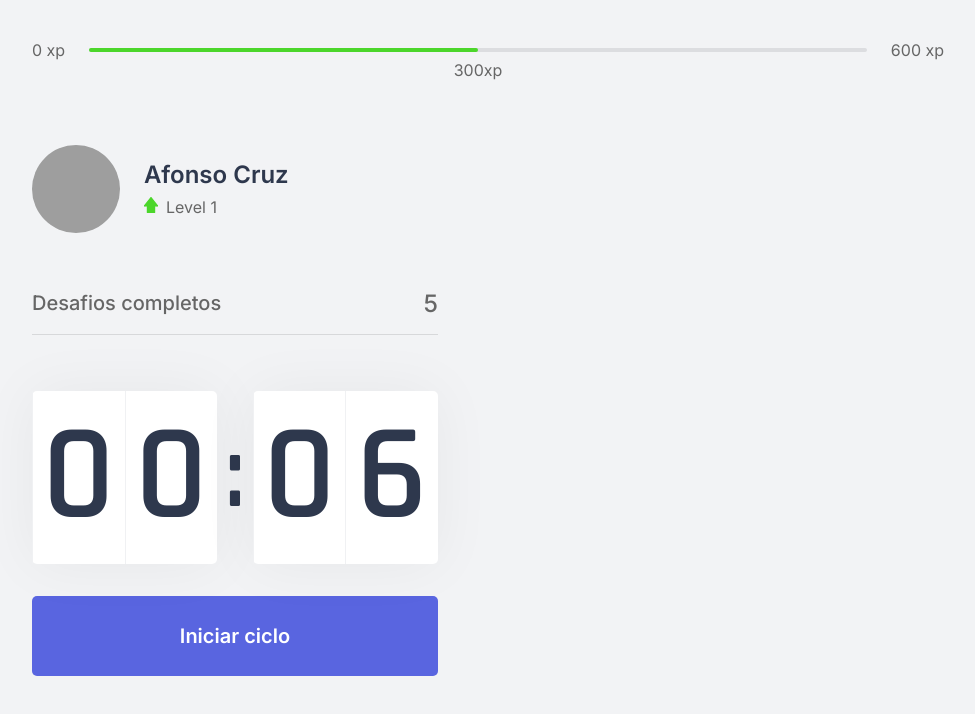
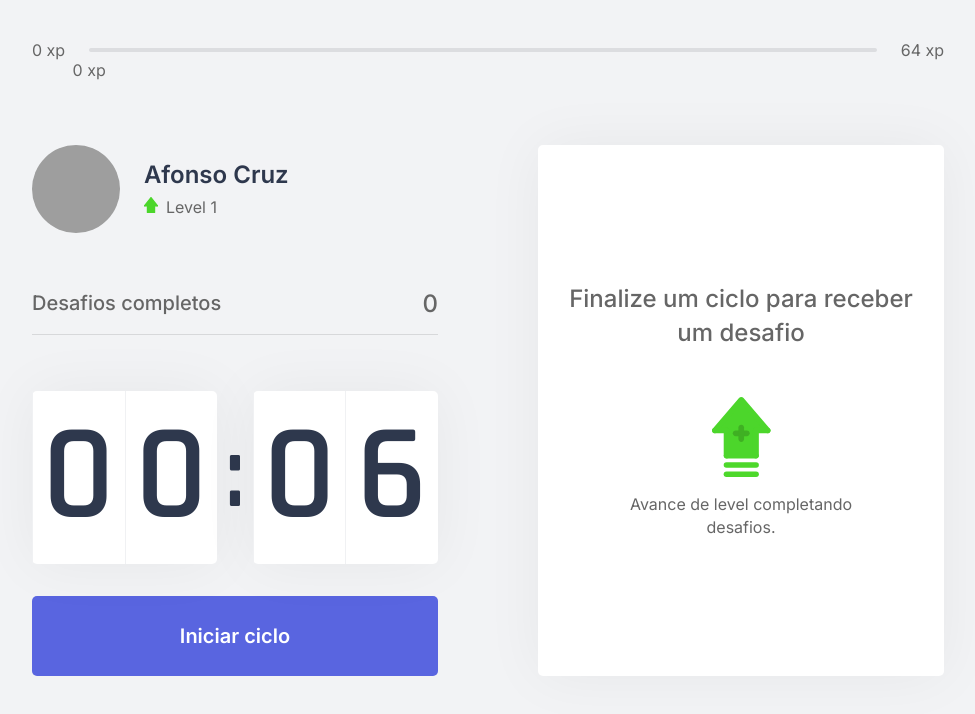
Before and after one commit to afonsocruz/moveit-nextjs, a Next.js app: page / in a window 1280 px wide. Shown: the top 714 px of the page, without its empty margins (152-1127 px from the left). Built offline with nearby package versions, Linux system fonts and the light colour scheme; grey boxes are pictures that could not be loaded.

Commit message:
feat: added almost all functionalities

```diff
--- /dev/null
+++ b/challenges.json
@@ -0,0 +1,62 @@
+[
+  {
+    "type": "body",
+    "description": "Estique um de seus braços com a palma da mão virada para frente e puxe os dedos para cima por 10 segundos por mão.",
+    "amount": 80
+  },
+  {
+    "type": "body",
+    "description": "Estique seu braço contra o peito e puxe-o utilizando o outro braço por 10 segundos por braço.",
+    "amount": 60
+  },
+  {
+    "type": "body",
+    "description": "Puxe seu pescoço com a ajuda da mão para a direita e para a esquerda, permanecendo na posição por alguns segundos.",
+    "amount": 70
+  },
+  {
+    "type": "body",
+    "description": "Com as duas mãos na parte de trás da cabeça, leve-a para baixo, alongando a parte de trás da região.",
+    "amount": 60
+  },
+  {
+    "type": "body",
+    "description": "Cruze as pernas e desça com as mãos esticadas em direção ao chão. Repita o movimento com a outra perna na frente.",
+    "amount": 100
+  },
+  {
+    "type": "body",
+    "description": "Sentado, abra as pernas e tente encostar as palmas das mãos no chão, repita 3 vezes por 5 segundos.",
+    "amount": 80
+  },
+  {
+    "type": "body",
+    "description": "Puxe o joelho de encontro ao peito e segure, troque de perna após 10 segundos.",
+    "amount": 50
+  },
+  {
+    "type": "body",
+    "description": "Sentado, cruze uma perna e incline seu tronco à frente, troque de perna após 10 segundos.",
+    "amount": 80
+  },
+  {
+    "type": "eye",
+    "description": "Sentado, feche os olhos e cubra-os com as palmas da mão durante 2 minutos, depois abra normalmente.",
+    "amount": 90
+  },
+  {
+    "type": "eye",
+    "description": "Em algum ambiente aberto, olhe o mais longe que puder em quatro direções por 3s, mexa apenas os olhos. Repita 3 vezes.",
+    "amount": 140
+  },
+  {
+    "type": "eye",
+    "description": "Usando os polegares, massage a área abaixo das sobrancelhas em movimentos circulares por 15 segundos.",
+    "amount": 70
+  },
+  {
+    "type": "body",
+    "description": "Em pé, gire a cintura o máximo que puder para a esquerda, segure por cinco segundos. Repita para a direita.",
+    "amount": 90
+  }
+]
--- /dev/null
+++ b/src/components/ChallengeBox.tsx
@@ -0,0 +1,53 @@
+import { useContext } from 'react';
+import { ChallengesContext } from '../contexts/ChallengesContext';
+import styles from '../styles/components/ChallengeBox.module.css';
+
+const ChallengeBox: React.FC = () => {
+    const { activeChallenge, resetChallenge } = useContext(ChallengesContext);
+
+    return (
+        <div className={styles.challengeBoxContainer}>
+            {activeChallenge ? (
+                <div className={styles.challengeActive}>
+                    <header>Ganhe {activeChallenge.amount} xp</header>
+
+                    <main>
+                        <img src={`icons/${activeChallenge.type}.svg`} alt="" />
+                        <strong>Novo desafio</strong>
+                        <p>{activeChallenge.description}</p>
+                    </main>
+
+                    <footer>
+                        <button
+                            type="button"
+                            className={styles.challengeFailedButton}
+                            onClick={resetChallenge}
+                        >
+                            Falhei
+                        </button>
+
+                        <button
+                            type="button"
+                            className={styles.challengeSucceededButton}
+                        >
+                            Completei
+                        </button>
+                    </footer>
+                </div>
+            ) : (
+                    <div className={styles.challengeNotActive}>
+                        <strong>
+                            Finalize um ciclo para receber um desafio
+                </strong>
+                        <p>
+                            <img src="icons/level-up.svg" alt="Level up" />
+                    Avance de level completando desafios.
+                    </p>
+                    </div>
+                )
+            }
+        </div >
+    )
+}
+
+export default ChallengeBox;
--- a/src/components/CompletedChallenges.tsx
+++ b/src/components/CompletedChallenges.tsx
@@ -1,10 +1,14 @@
+import { useContext } from 'react';
+import { ChallengesContext } from '../contexts/ChallengesContext';
 import styles from '../styles/components/CompletedChallenges.module.css';
 
 const CompletedChallenges: React.FC = () => {
+    const { challengesCompleted } = useContext(ChallengesContext);
+
     return (
         <div className={styles.completedChallengesContainer}>
             <span>Desafios completos</span>
-            <span>5</span>
+            <span>{challengesCompleted}</span>
         </div>
     )
 }
--- a/src/components/Countdown.tsx
+++ b/src/components/Countdown.tsx
@@ -1,9 +1,12 @@
-import { useState, useEffect } from 'react';
+import { useState, useEffect, useContext } from 'react';
+import { ChallengesContext } from '../contexts/ChallengesContext';
 import styles from '../styles/components/Countdown.module.css';
 
 let countdownTimeout: NodeJS.Timeout;
 
 const Countdown: React.FC = () => {
+    const { startNewChallenge } = useContext(ChallengesContext);
+
     const [time, setTime] = useState(0.1 * 60);
     const [isActive, setIsActive] = useState(false);
     const [hasFinished, setHasFinished] = useState(false);
@@ -32,9 +35,9 @@
                 setTime(time - 1);
             }, 1000)
         } else if (isActive && time === 0) {
-            console.log('finalizou');
             setHasFinished(true);
             setIsActive(false);
+            startNewChallenge();
         }
     }, [isActive, time]);
 
--- a/src/components/ExperienceBar.tsx
+++ b/src/components/ExperienceBar.tsx
@@ -1,14 +1,21 @@
+import { useContext } from 'react';
+
+import { ChallengesContext } from '../contexts/ChallengesContext';
 import styles from '../styles/components/ExperienceBar.module.css';
 
 const ExperienceBar: React.FC = () => {
+    const { currentExperience, experienceToNextLevel } = useContext(ChallengesContext);
+
+    const percentToNextLevel = Math.round(currentExperience * 100) / experienceToNextLevel;
+
     return (
         <header className={styles.experienceBar}>
             <span>0 xp</span>
             <div>
-                <div className={styles.progress} style={{ width: '50%' }} />
-                <span className={styles.currentExperience} style={{ left: '50%' }}>300xp</span>
+                <div className={styles.progress} style={{ width: `${percentToNextLevel}%` }} />
+                <span className={styles.currentExperience} style={{ left: `${percentToNextLevel}%` }}>{currentExperience} xp</span>
             </div>
-            <span>600 xp</span>
+            <span>{experienceToNextLevel} xp</span>
         </header>
     );
 }
--- /dev/null
+++ b/src/contexts/ChallengesContext.tsx
@@ -0,0 +1,67 @@
+import { createContext, useState, ReactNode } from 'react';
+import challenges from '../../challenges.json';
+
+interface Challenge {
+    type: string;
+    description: string;
+    amount: number;
+}
+
+interface ChallengesContextData {
+    level: number;
+    currentExperience: number;
+    challengesCompleted: number;
+    experienceToNextLevel: number;
+    activeChallenge: Challenge;
+    levelUp: () => void;
+    startNewChallenge: () => void;
+    resetChallenge: () => void;
+}
+
+interface ChallengesProviderProps {
+    children: ReactNode;
+}
+
+export const ChallengesContext = createContext({} as ChallengesContextData);
+
+export const ChallengesProvider = ({ children }: ChallengesProviderProps) => {
+    const [level, setLevel] = useState(1);
+    const [currentExperience, setCurrentExperience] = useState(0);
+    const [challengesCompleted, setChallengesCompleted] = useState(0);
+
+    const [activeChallenge, setActiveChallenge] = useState(null);
+
+    const experienceToNextLevel = Math.pow((level + 1) * 4, 2);
+
+    const levelUp = () => {
+        setLevel(level + 1);
+    };
+
+    const startNewChallenge = () => {
+        const randomChallengeIndex = Math.floor(Math.random() * challenges.length);
+        const challenge = challenges[randomChallengeIndex];
+
+        setActiveChallenge(challenge);
+    }
+
+    const resetChallenge = () => {
+        setActiveChallenge(null);
+    }
+
+    return (
+        <ChallengesContext.Provider
+            value={{
+                level,
+                currentExperience,
+                challengesCompleted,
+                levelUp,
+                startNewChallenge,
+                activeChallenge,
+                resetChallenge,
+                experienceToNextLevel,
+            }}
+        >
+            {children}
+        </ChallengesContext.Provider>
+    )
+}
--- a/src/pages/_app.tsx
+++ b/src/pages/_app.tsx
@@ -1,7 +1,15 @@
 import '../styles/global.css';
 
+import { ChallengesProvider } from '../contexts/ChallengesContext';
+import { useState } from 'react';
+
 function MyApp({ Component, pageProps }) {
-  return <Component {...pageProps} />
+  return (
+    <ChallengesProvider>
+      <Component {...pageProps} />
+
+    </ChallengesProvider>
+  )
 }
 
 export default MyApp
--- a/src/pages/index.tsx
+++ b/src/pages/index.tsx
@@ -2,6 +2,7 @@
 import Countdown from "../components/Countdown";
 import ExperienceBar from "../components/ExperienceBar";
 import Profile from "../components/Profile";
+import ChallengeBox from "../components/ChallengeBox";
 
 import Head from 'next/head';
 
@@ -22,7 +23,7 @@
           <Countdown />
         </div>
         <div>
-
+          <ChallengeBox />
         </div>
       </section>
     </div>
--- /dev/null
+++ b/src/styles/components/ChallengeBox.module.css
@@ -0,0 +1,106 @@
+.challengeBoxContainer {
+    height: 100%;
+    background: var(--white);
+    border-radius: 5px;
+    box-shadow: 0 0 60px rgba(0, 0, 0, 0.05);
+    padding: 1.5rem;
+
+    display: 	flex;
+    flex-direction: column;
+    align-items: center;
+    justify-content: center;
+    text-align: center;
+}
+
+.challengeNotActive {
+    display: flex;
+    flex-direction: column;
+    align-items: center;
+}
+
+.challengeNotActive strong {
+    font-size: 1.5rem;
+    font-weight: 500;
+    line-height: 1.4;
+}
+
+.challengeNotActive p {
+    display: flex;
+    flex-direction: column;
+    align-items: center;
+    line-height: 1.4;
+    max-width: 70%;
+    margin-top: 3rem;
+}
+
+.challengeNotActive p img {
+    margin-bottom: 1rem;
+}
+
+.challengeActive {
+    height: 100%;
+
+    display: flex;
+    flex-direction: column;
+}
+
+.challengeActive header {
+    color: var(--blue);
+    font-weight: 600;
+    font-size: 1.25rem;
+    padding: 0 2rem 1.5rem;
+    border-bottom: 1px solid var(--gray-line);
+}
+
+.challengeActive main {
+    flex: 1;
+    display: flex;
+    flex-direction: column;
+    align-items: center;
+    justify-content: center;
+}
+
+.challengeActive main strong {
+    font-weight: 600;
+    font-size: 2rem;
+    color: var(--title);
+    margin: 1.5rem 0 1rem;
+}
+
+.challengeActive main p {
+    line-height: 1.5;
+}
+
+.challengeActive footer {
+    display: grid;
+    grid-template-columns: 1fr 1fr;
+    gap: 1rem;
+}
+
+.challengeActive footer button {
+    height: 3rem;
+    display: flex;
+    align-items: center;
+    justify-content: center;
+
+    border: 0;
+    border-radius: 5px;
+
+    color: var(--white);
+    font-size: 1rem;
+    font-weight: 600;
+
+    transition: filter 0.2s;
+}
+
+.challengeActive footer button.challengeFailedButton {
+    background: var(--red);
+}
+
+.challengeActive footer button.challengeSucceededButton {
+    background: var(--green);
+}
+
+.challengeActive footer button:hover {
+    filter: brightness(0.9);
+}
```
Also changed, not shown: 1 other file (tests, documents, lock files or other folders).
